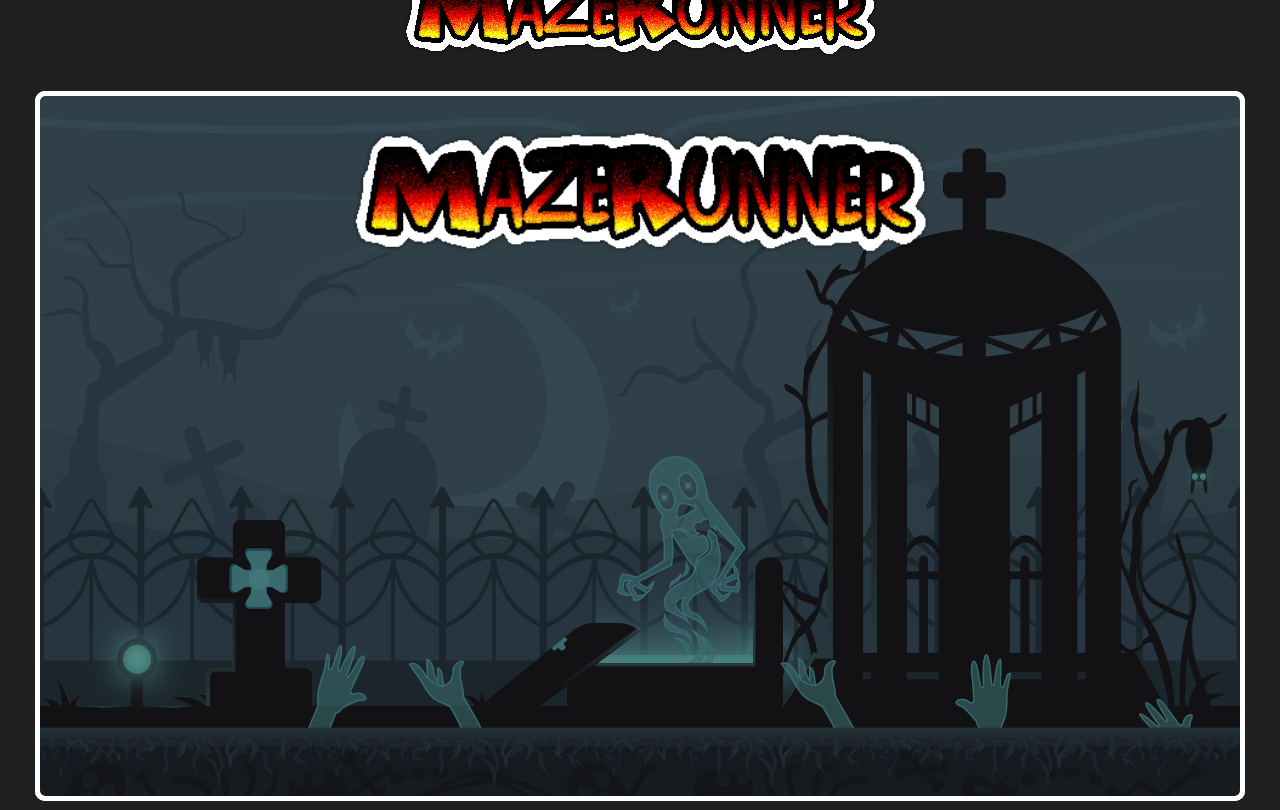
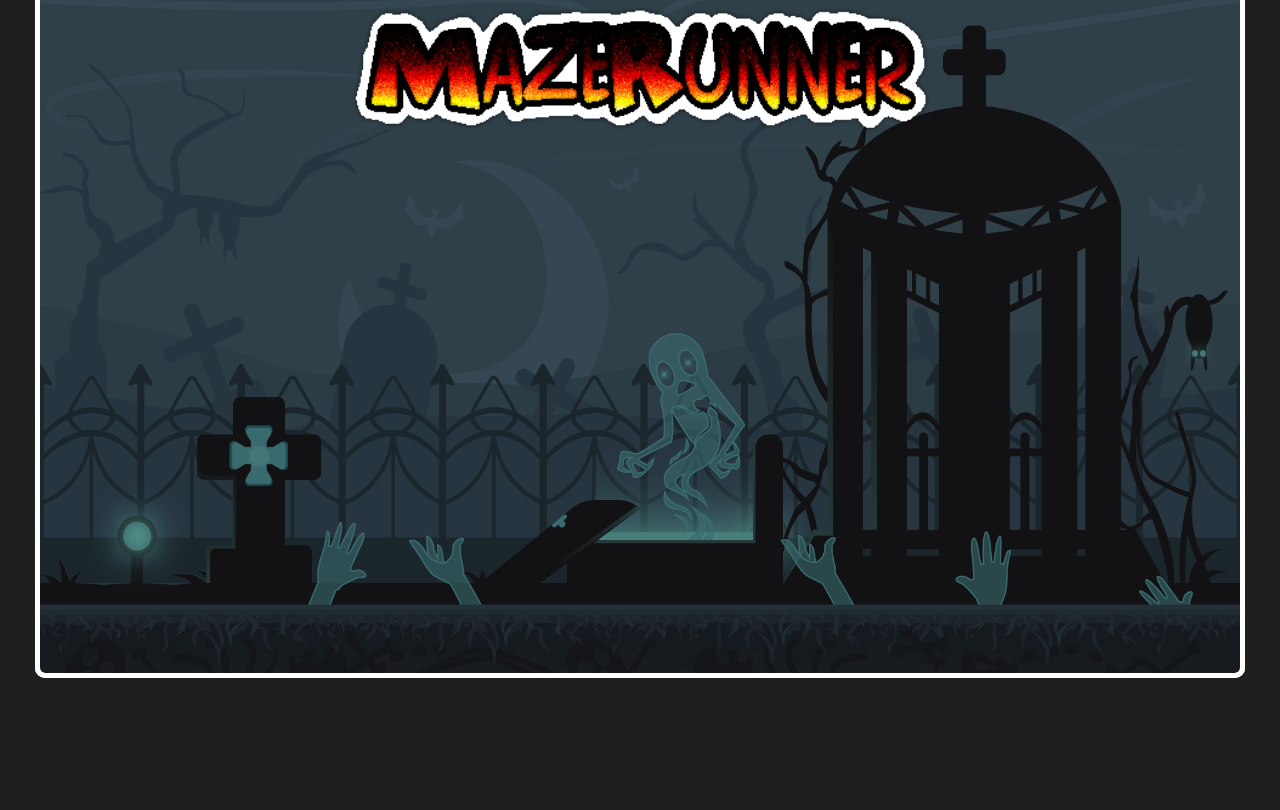
Before and after one commit to vernchao91/Maze_Runner, a website built with webpack: page index.html in a window 1280 px wide. Shown: the part 77-887 px from the top of the page. After the commit the page ends 800 px from the top, so only its background shows below. Built offline with Linux system fonts and the light colour scheme.

Commit message:
removed title from index.html

```diff
--- a/index.html
+++ b/index.html
@@ -20,7 +20,7 @@
   </div> -->
 
   <div class="middle">
-    <h1><img src = "src/assets/MazeRunner.png"></h1>
+    <!-- <h1><img src = "src/assets/MazeRunner.png"></h1> -->
 
     <div class="canvas-wrapper">
       <!-- <img id="bg" src="" alt="background"> -->
--- a/src/index.scss
+++ b/src/index.scss
@@ -37,6 +37,7 @@ body {
     justify-content: center;
     min-width: 1315px;
     width: 1200px;
+    // margin: auto;
 
     .canvas-wrapper {
       display: flex;
@@ -45,15 +46,20 @@ body {
       justify-content: center;
       min-width: 1200px;
       #mainCanvas {
+        position: absolute;
+        top: 50%;
+        left: 50%;
+        transform: translate(-50%, -50%);
         border: 5px solid white;
         position: absolute;
-        // transform: translate(-50%, -50%);
         border-radius: 10px;
         min-width: 1200px;
-        // height: 700px
-        // z-index: 100;
+
       }
       #fog {
+        top: 50%;
+        left: 50%;
+        transform: translate(-50%, -50%);
         border: 5px solid white;
         position: absolute;
         // transform: translate(-50%, -50%);
@@ -61,15 +67,20 @@ body {
         min-width: 1200px;
         // height: 710px
       }
-      #dark {
-        border: 5px solid white;
+      // #dark {
+      //   border: 5px solid white;
+      //   position: absolute;
+      //   // transform: translate(-50%, -50%);
+      //   border-radius: 10px;
+      //   min-width: 1200px;
+      //   // height: 710px
+      // }
+      #bg {
         position: absolute;
-        // transform: translate(-50%, -50%);
-        border-radius: 10px;
-        min-width: 1200px;
-        // height: 710px
-      }
-      #bg {
+        top: 50%;
+        left: 50%;
+        transform: translate(-50%, -50%);
+        transform: translate(-50%, -50%);
         min-width: 1200px;
         width: 1200px;
         height: 700px;
--- a/src/scripts/maze1.js
+++ b/src/scripts/maze1.js
@@ -131,7 +131,7 @@ class Maze1 {
           player.x = object.x + object.w;
         }
       } else {
-        if (player.keys[83]) {
+        if (player.keys[83] && player.y < 655) {
           player.moving = true;
           delete player.keys[65]
           delete player.keys[68]
@@ -220,7 +220,7 @@ class Maze1 {
 
   activate(player, wraith) { // wraith activate
     const distance = this.getDistance(player.x, player.y, wraith.x, wraith.y)
-    if (distance < 100) {
+    if (distance < 40) {
       this.wraith.activated = true;
     }
   }
```
Also changed, not shown: dist/main.css, dist/main.js.
